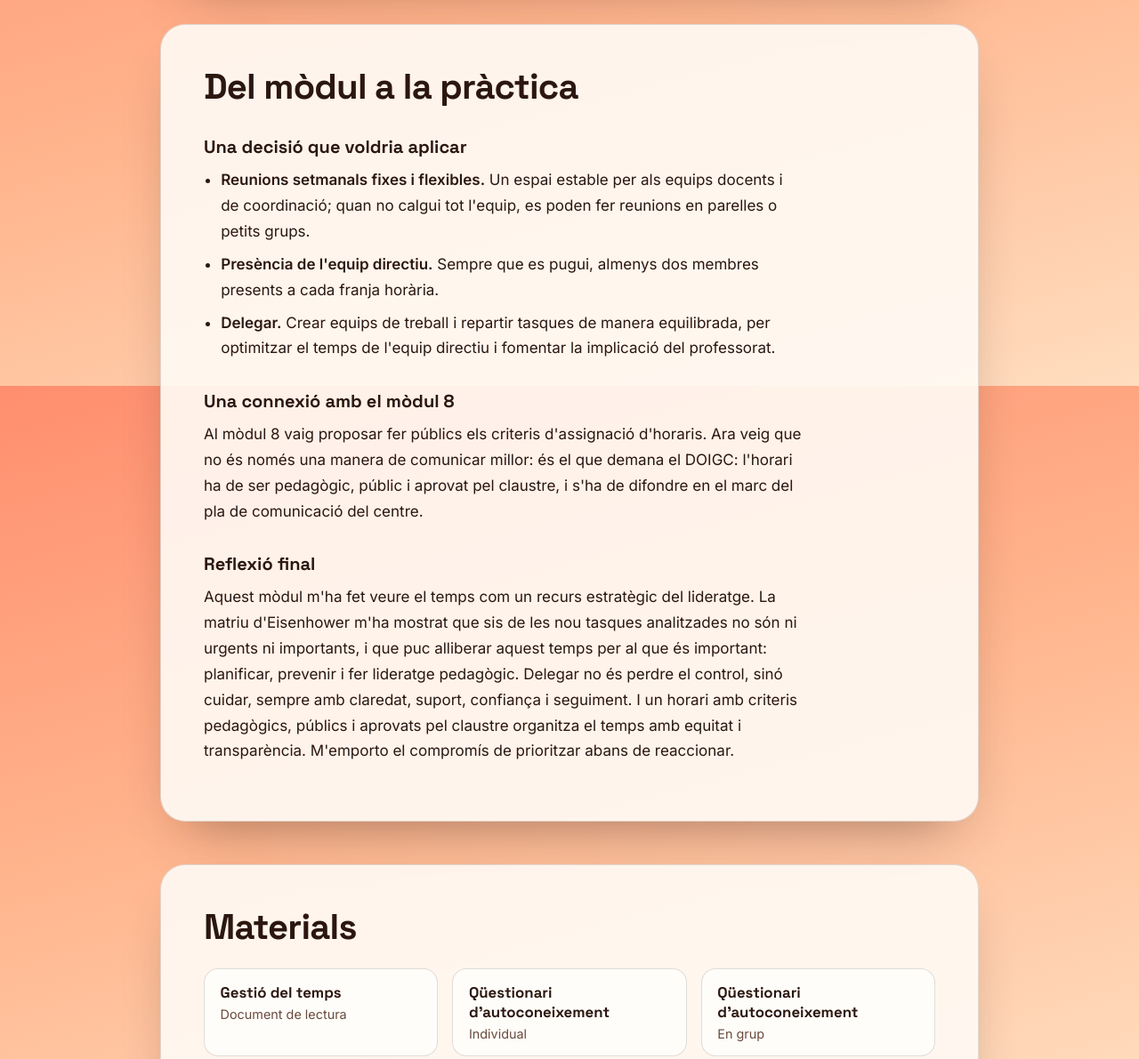
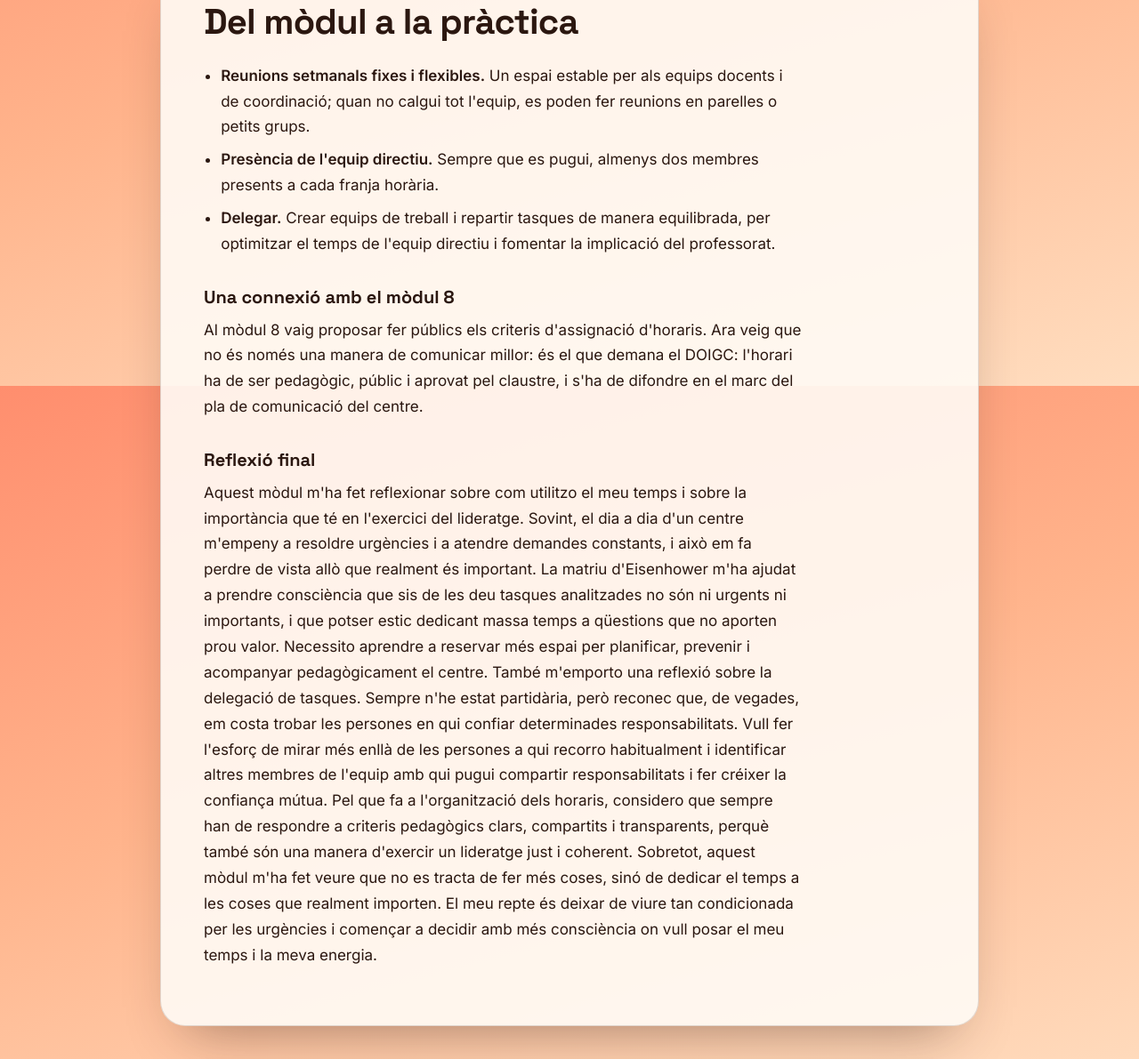
Before and after one commit to svalles4/portfolidin2, a plain HTML site: page modul-10.html in a window 1280 px wide. Shown: the part 3566-4757 px from the top of the page at 89% size. Drawn offline with Linux system fonts and the light colour scheme.

Commit message:
Update modul-10.html

```diff
--- a/modul-10.html
+++ b/modul-10.html
@@ -181,7 +181,6 @@ ul.chips li{margin:0;background:#FFF3C2;color:#2B1710;border:1px solid rgba(43,2
   <div class="yl"><h4>Groc · em desgasta</h4><p>Haver de vigilar que el professorat sigui puntual.</p></div>
   <div class="gr"><h4>Verd · vull preservar</h4><p>Moments de treball a casa i reunions d'equip directiu.</p></div>
 </div>
-<p>En un mural vam connectar cinc fotografies d'espais que ens fan sentir bé, laborals i personals, per formar la nostra «jornada laboral».</p>
 
 <h3>Delegar</h3>
 <p>Delegar és clau, i la responsabilitat final sempre és de la direcció. Les barreres més habituals són la necessitat de control, la manca de confiança i la dificultat per distribuir tasques. Delegar també és cuidar: deixar fer, acompanyar i confiar.</p>
@@ -191,7 +190,6 @@ ul.chips li{margin:0;background:#FFF3C2;color:#2B1710;border:1px solid rgba(43,2
 <section id="practica" data-sec="Pràctica" class="rv">
 <h2>Del mòdul a la pràctica</h2>
 
-<h3>Una decisió que voldria aplicar</h3>
 <ul class="plain">
   <li><strong>Reunions setmanals fixes i flexibles.</strong> Un espai estable per als equips docents i de coordinació; quan no calgui tot l'equip, es poden fer reunions en parelles o petits grups.</li>
   <li><strong>Presència de l'equip directiu.</strong> Sempre que es pugui, almenys dos membres presents a cada franja horària.</li>
@@ -202,7 +200,13 @@ ul.chips li{margin:0;background:#FFF3C2;color:#2B1710;border:1px solid rgba(43,2
 <p>Al mòdul 8 vaig proposar fer públics els criteris d'assignació d'horaris. Ara veig que no és només una manera de comunicar millor: és el que demana el DOIGC: l'horari ha de ser pedagògic, públic i aprovat pel claustre, i s'ha de difondre en el marc del pla de comunicació del centre.</p>
 
 <h3>Reflexió final</h3>
-<p>Aquest mòdul m'ha fet veure el temps com un recurs estratègic del lideratge. La matriu d'Eisenhower m'ha mostrat que sis de les nou tasques analitzades no són ni urgents ni importants, i que puc alliberar aquest temps per al que és important: planificar, prevenir i fer lideratge pedagògic. Delegar no és perdre el control, sinó cuidar, sempre amb claredat, suport, confiança i seguiment. I un horari amb criteris pedagògics, públics i aprovats pel claustre organitza el temps amb equitat i transparència. M'emporto el compromís de prioritzar abans de reaccionar.</p>
+<p>Aquest mòdul m'ha fet reflexionar sobre com utilitzo el meu temps i sobre la importància que té en l'exercici del lideratge. Sovint, el dia a dia d'un centre m'empeny a resoldre urgències i a atendre demandes constants, i això em fa perdre de vista allò que realment és important. La matriu d'Eisenhower m'ha ajudat a prendre consciència que sis de les deu tasques analitzades no són ni urgents ni importants, i que potser estic dedicant massa temps a qüestions que no aporten prou valor. Necessito aprendre a reservar més espai per planificar, prevenir i acompanyar pedagògicament el centre.
+
+També m'emporto una reflexió sobre la delegació de tasques. Sempre n'he estat partidària, però reconec que, de vegades, em costa trobar les persones en qui confiar determinades responsabilitats. Vull fer l'esforç de mirar més enllà de les persones a qui recorro habitualment i identificar altres membres de l'equip amb qui pugui compartir responsabilitats i fer créixer la confiança mútua.
+
+Pel que fa a l'organització dels horaris, considero que sempre han de respondre a criteris pedagògics clars, compartits i transparents, perquè també són una manera d'exercir un lideratge just i coherent.
+
+Sobretot, aquest mòdul m'ha fet veure que no es tracta de fer més coses, sinó de dedicar el temps a les coses que realment importen. El meu repte és deixar de viure tan condicionada per les urgències i començar a decidir amb més consciència on vull posar el meu temps i la meva energia.</p>
 </section>
 
 <section id="materials" data-sec="Materials" class="rv">
```
